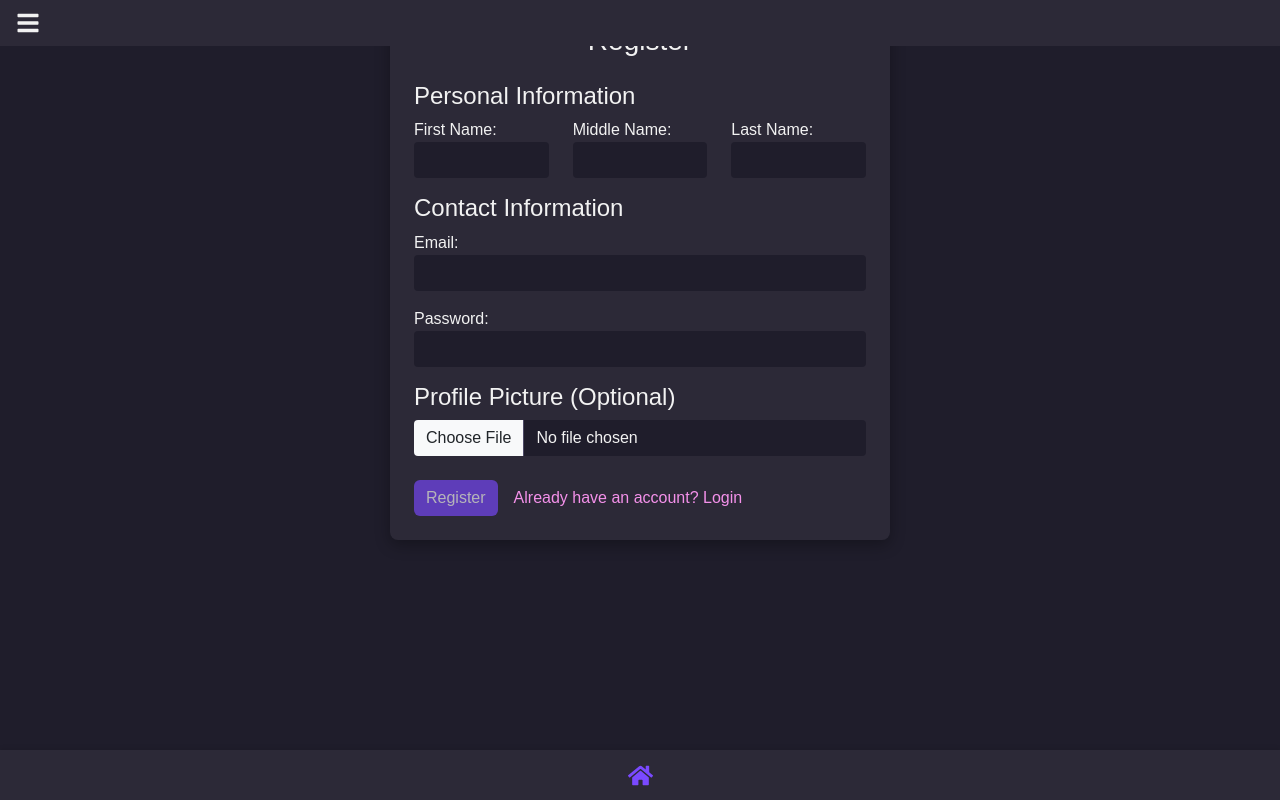
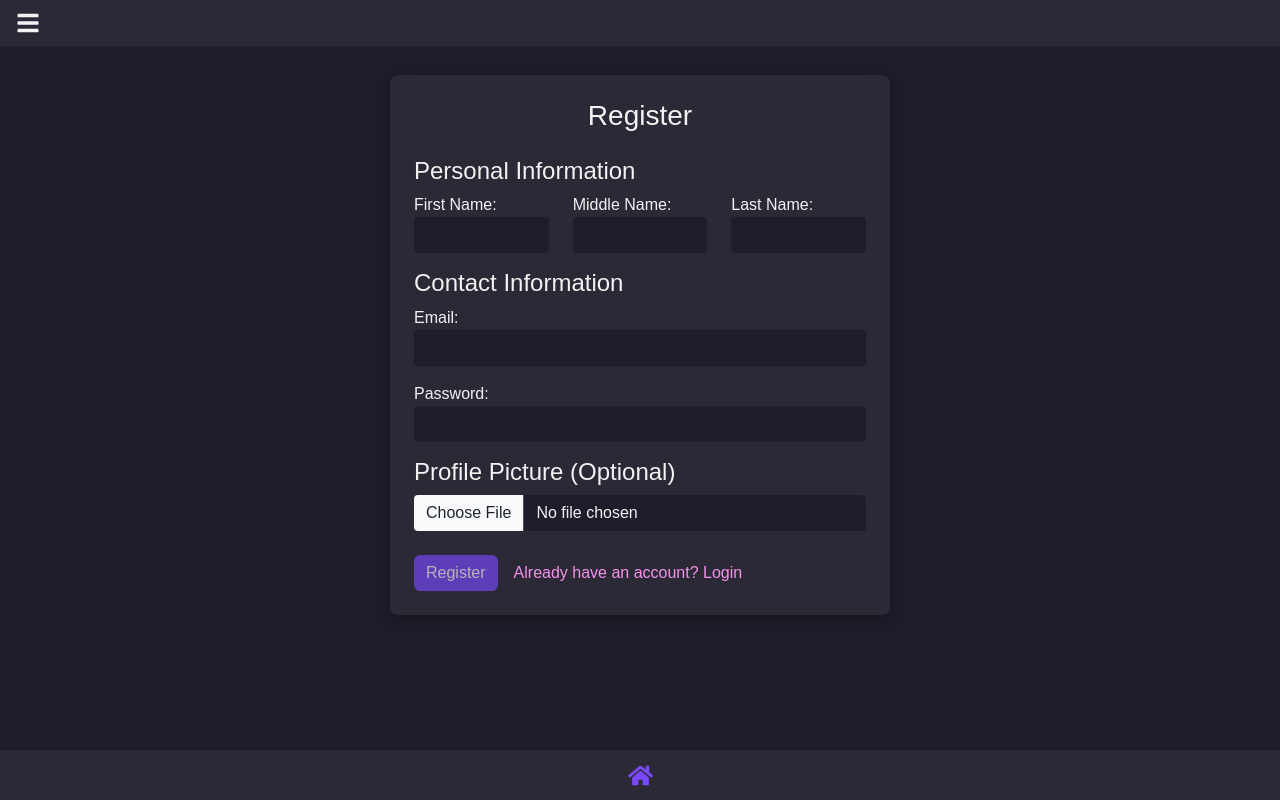
Before and after one commit to Adam-Zborovsky/PlanD, a React (Create React App) app in the folder frontend/: page /register in a window 1280 px wide. Built offline with nearby package versions, Linux system fonts and the light colour scheme; no server answers.

Commit message:
Update Register page container styling with Bootstrap class

```diff
--- a/frontend/src/pages/Register.jsx
+++ b/frontend/src/pages/Register.jsx
@@ -80,7 +80,7 @@ function Register() {
 
 	return (
 		<div
-			className="register-container d-flex justify-content-center align-items-start"
+			className="container register-container d-flex justify-content-center align-items-start"
 			style={{ height: "100vh", gap: "5vh" }}
 		>
 			<div className="card register-card p-4">
```
